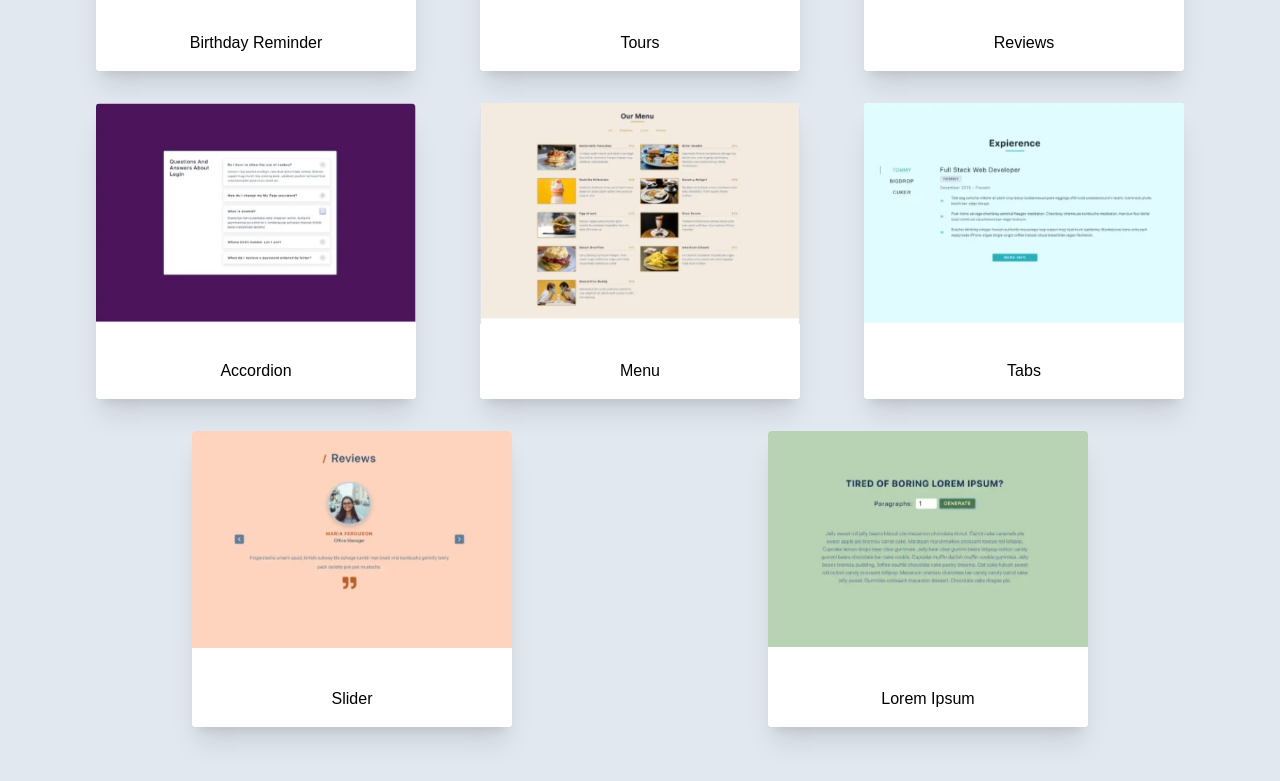
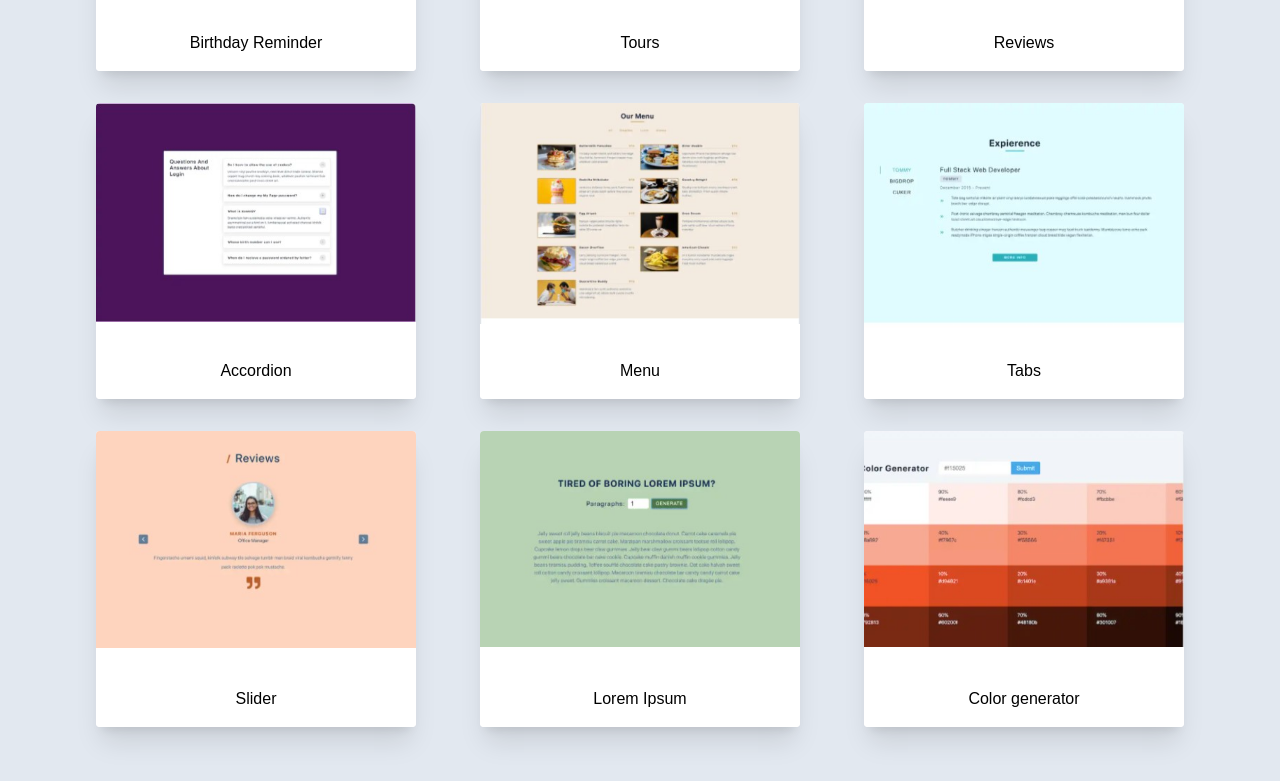
Before and after one commit to evtimlyonov/Projects, a React (Create React App) app: page / in a window 1280 px wide. Shown: the part 957-1738 px from the top of the page. Built offline with nearby package versions, Linux system fonts and the light colour scheme.

Commit message:
Added the color generator

```diff
--- a/src/components/BasicProjects.tsx
+++ b/src/components/BasicProjects.tsx
@@ -47,6 +47,12 @@ const data = [
     img: './images/8.jpg',
     link: 'https://demo-lorem-project.netlify.app/',
   },
+  {
+    id: 9,
+    name: 'Color generator',
+    img: './images/9.jpg',
+    link: 'https://demo-color-generator.netlify.app/',
+  },
 ];
 
 export const BasicProjects = () => {
@@ -61,13 +67,13 @@ export const BasicProjects = () => {
           return (
             <article
               key={el.id}
-              className='bg-white transition duration-500 hover:scale-110 shadow-xl rounded overflow-hidden mb-8'>
+              className='mb-8 overflow-hidden transition duration-500 bg-white rounded shadow-xl hover:scale-110'>
               {console.log(el.img)}
               <a href={el.link} target='_blank' rel='noreferrer'>
                 <div className={`h-60 w-80 bg-cover`}>
                   <img src={el.img} alt={el.name} />
                 </div>
-                <div className='text-center py-4 px-5 bg-white'>
+                <div className='px-5 py-4 text-center bg-white'>
                   <h5>{el.name}</h5>
                 </div>
               </a>
```
Also changed, not shown: public/images/9.jpg (added).
